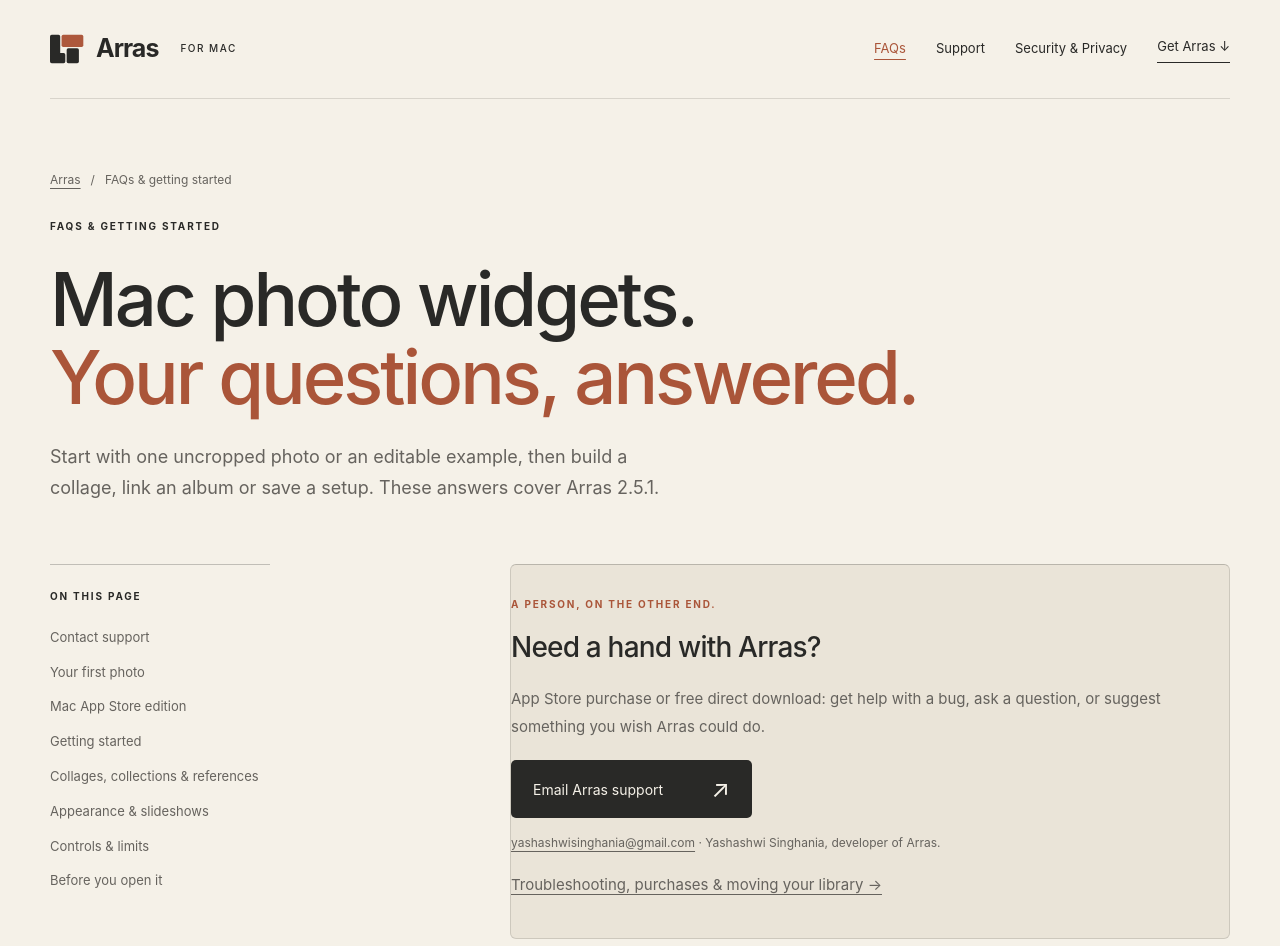
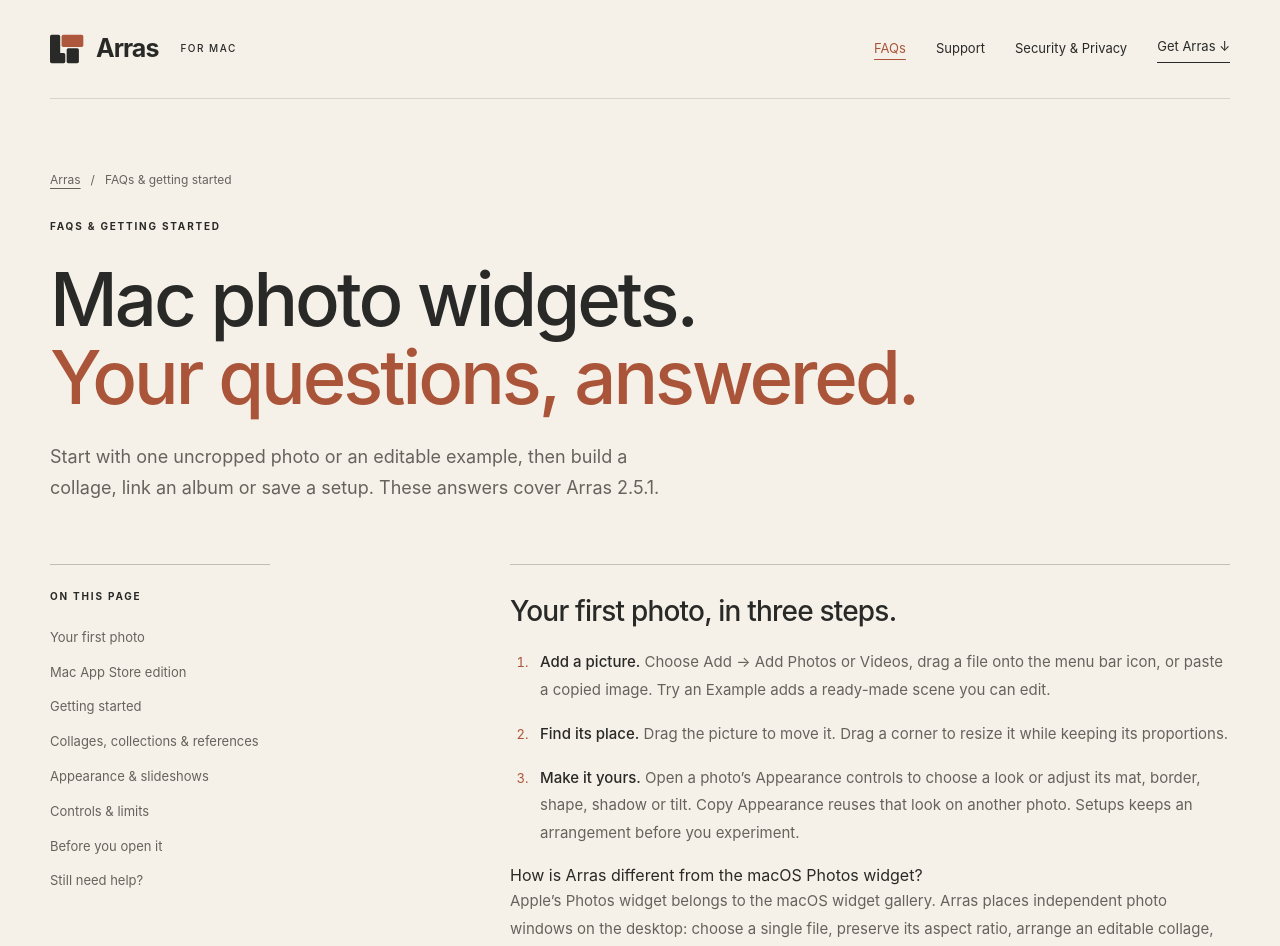
Before and after one commit to yashashwi-s/website, a Next.js app: page /puremac/arras/faqs in a window 1280 px wide. Shown: the top 946 px of the page. Built offline with nearby package versions, Linux system fonts and the light colour scheme; no server answers.

Commit message:
Improve Arras FAQ layout and support card spacing

```diff
--- a/app/puremac/arras/arras.css
+++ b/app/puremac/arras/arras.css
@@ -117,11 +117,11 @@ html:has(#arras-page) { scroll-behavior: auto; }
 .ar-store-install a{text-decoration:underline;text-underline-offset:4px}
 .ar-breadcrumb{display:flex;gap:10px;align-items:center;margin-bottom:30px;color:#66635e;font-size:12px;flex-wrap:wrap}
 .ar-breadcrumb a{text-decoration:underline;text-underline-offset:4px}
-.ar-contact-card{background:#eae4d8;padding:28px;margin-bottom:38px;border:1px solid #29292725;border-radius:6px;min-width:0;overflow-wrap:anywhere}
+.ar-contact-card,.ar-document-body>.ar-contact-card{background:#eae4d8;padding:28px;margin-bottom:38px;border:1px solid #29292725;border-radius:6px;min-width:0;overflow-wrap:anywhere}
 #arras-page .ar-contact-card h2{font-size:28px;letter-spacing:-.8px;line-height:1.2;margin-bottom:20px}
 .ar-contact-card p{font-size:15px;line-height:1.85;color:#66635e;margin:0 0 16px}
 .ar-contact-card p a{text-decoration:underline;text-underline-offset:4px}
-.ar-contact-card .ar-label{color:#aa5539;font-size:10px;margin-bottom:18px}
+#arras-page .ar-contact-card .ar-label{color:#aa5539;font-size:10px;margin-bottom:18px}
 .ar-contact-card .ar-button{margin:4px 0 14px;text-decoration:none}
 .ar-document-body>.ar-contact-card>p:last-child{margin-bottom:0}
 .ar-footer>div:last-child{flex-wrap:wrap}
@@ -182,3 +182,13 @@ html:has(#arras-page) { scroll-behavior: auto; }
 .ar-guide-table tbody th { width: 43%; font-weight: 500; }
 .ar-guide-table tr:last-child>* { border-bottom: 0; }
 .ar-guide-table:focus-visible { outline: 2px solid #aa5539; outline-offset: 4px; }
+
+/* Keep document cards inset despite the generic section spacing above. */
+.ar-document-body > .ar-contact-card { margin-top: 32px; padding: 32px; }
+.ar-contact-card > p:not(.ar-label):not(.ar-fine) { max-width: 58ch; }
+.ar-document aside a:hover { color: #aa5539; }
+.ar-document aside a:focus-visible { border-radius: 2px; }
+@media (max-width: 520px) {
+  .ar-document-body > .ar-contact-card { padding: 24px; }
+  .ar-contact-card .ar-button { width: 100%; gap: 16px; }
+}
--- a/app/puremac/arras/faqs/page.jsx
+++ b/app/puremac/arras/faqs/page.jsx
@@ -24,8 +24,7 @@ export default async function FaqPage() {
     <>
       <FaqJsonLd faqs={[...storeFaqs, ...faqs]} />
       <SupportPage links={links} active="faqs" label="FAQs & getting started" title={<>Mac photo widgets.<br /><em>Your questions, answered.</em></>} intro="Start with one uncropped photo or an editable example, then build a collage, link an album or save a setup. These answers cover Arras 2.5.1."
-        sections={[["contact", "Contact support"], ["how-to-use", "Your first photo"], ...(storeFaqs.length ? [["app-store", "Mac App Store edition"]] : []), ...groups]}>
-        <ArrasContact links={links} compact />
+        sections={[["how-to-use", "Your first photo"], ...(storeFaqs.length ? [["app-store", "Mac App Store edition"]] : []), ...groups, ["contact", "Still need help?"]]}>
         <section id="how-to-use">
           <h2>Your first photo, in three steps.</h2>
           <ol className="ar-steps">
@@ -48,6 +47,7 @@ export default async function FaqPage() {
           {id === "controls-and-limits" && <p className="ar-fine">For the full reviewed behavior contract, read <a href={featureUrl} referrerPolicy="origin">Current shipped features ↗</a>.</p>}
           {id === "first-launch" && <p>For permissions, network connections, local storage, and download verification, read <a href={links.security}>Security &amp; Privacy →</a>.</p>}
         </section>)}
+        <ArrasContact links={links} compact />
         <p className="ar-fine">Previously called Photo Widget OSX, then Tableau. Saved settings and bundle identity are retained. <a href={product.repositoryUrl} referrerPolicy="origin">Browse the source ↗</a></p>
       </SupportPage>
     </>
```
